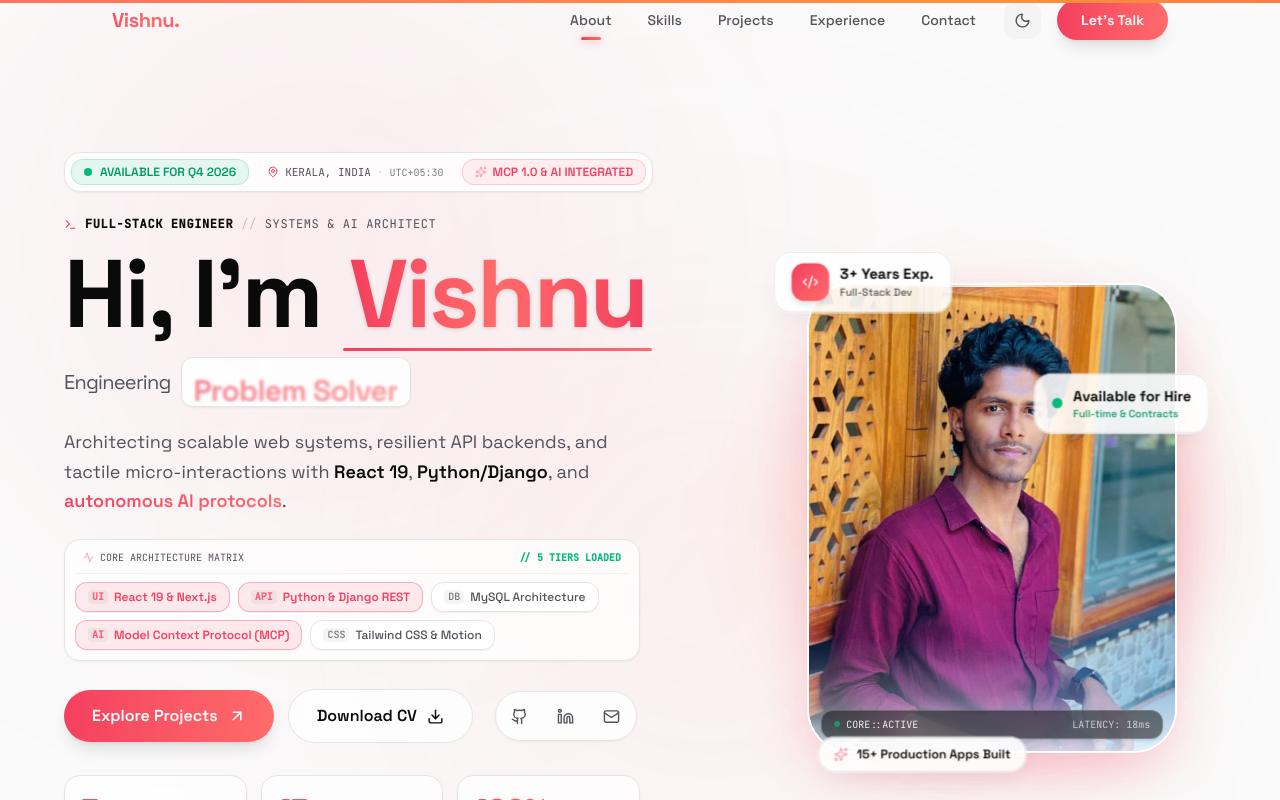
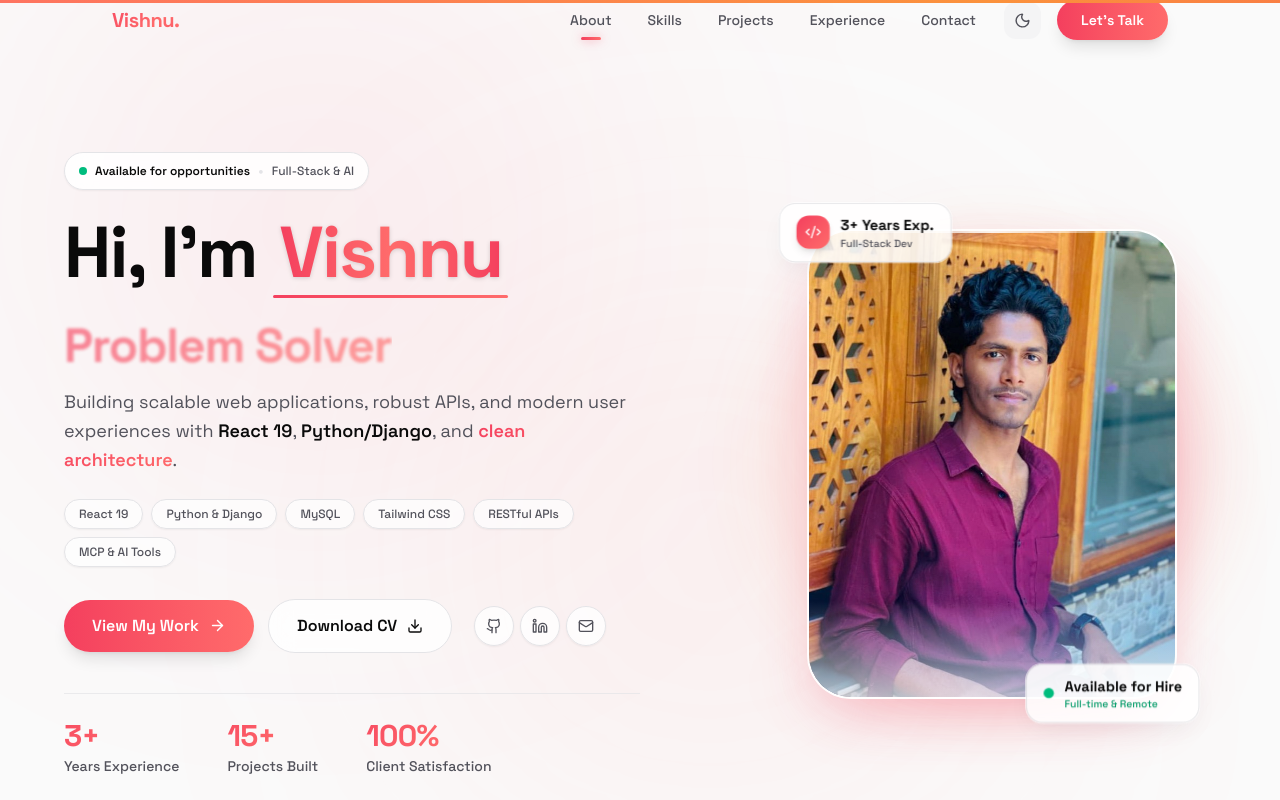
Before and after one commit to Vishnuvsh/portfolio-2.0, a React (Vite) app: page / in a window 1280 px wide. Shown: the top 800 px of the page. Built offline with nearby package versions, Linux system fonts and the light colour scheme.

Commit message:
feat(hero): simplify hero section with clean, elegant and attractive design

```diff
--- a/src/App.jsx
+++ b/src/App.jsx
@@ -924,23 +924,14 @@ function CentralCutoutPortrait({ scrollYProgress }) {
             }}
           />
           <div className="absolute inset-0 bg-gradient-to-tr from-[var(--color-accent)]/15 via-transparent to-[var(--color-accent-2)]/20 pointer-events-none mix-blend-overlay z-10" />
-          <div className="absolute inset-x-0 bottom-0 h-28 bg-gradient-to-t from-[var(--color-bg-base)]/80 via-[var(--color-bg-base)]/30 to-transparent pointer-events-none z-10" />
+          <div className="absolute inset-x-0 bottom-0 h-24 bg-gradient-to-t from-[var(--color-bg-base)]/70 to-transparent pointer-events-none z-10" />
           <div className="absolute inset-0 bg-gradient-to-br from-white/30 via-transparent to-transparent opacity-0 group-hover:opacity-100 transition-opacity duration-500 pointer-events-none z-20" />
-
-          {/* 2026 In-Portrait Telemetry Capsule */}
-          <div className="absolute bottom-3 inset-x-3 z-20 flex items-center justify-between px-3 py-1.5 rounded-xl bg-black/50 dark:bg-black/70 backdrop-blur-md border border-white/20 text-[10px] font-mono text-white/90 shadow-sm">
-            <span className="flex items-center gap-1.5">
-              <span className="h-1.5 w-1.5 rounded-full bg-emerald-400 animate-pulse" />
-              <span>CORE::ACTIVE</span>
-            </span>
-            <span className="opacity-75">LATENCY: 18ms</span>
-          </div>
         </div>
 
-        {/* Orbiting Satellite Badges (Responsive positioning without mobile clipping) */}
-        <motion.div style={{ y: badgeExpY, z: 55 }} className="absolute -top-3 -left-2 sm:-top-5 sm:-left-6 z-30">
-          <div className="glass-premium rounded-2xl px-3 py-2 sm:px-4 sm:py-2.5 shadow-xl border border-white/80 dark:border-white/10 flex items-center gap-2.5 backdrop-blur-xl">
-            <div className="w-8 h-8 sm:w-9 sm:h-9 rounded-xl bg-gradient-to-br from-[var(--color-accent)] to-[var(--color-accent-2)] flex items-center justify-center text-white shadow-md shadow-[var(--color-accent)]/30 flex-shrink-0">
+        {/* Orbiting Satellite Badges (Simple, Elegant & Non-Intrusive) */}
+        <motion.div style={{ y: badgeExpY, z: 50 }} className="absolute -top-3 -left-2 sm:-top-4 sm:-left-5 z-30">
+          <div className="glass-premium rounded-2xl px-3 py-2 sm:px-4 sm:py-2.5 shadow-lg border border-white/80 dark:border-white/10 flex items-center gap-2.5 backdrop-blur-xl">
+            <div className="w-8 h-8 rounded-xl bg-gradient-to-br from-[var(--color-accent)] to-[var(--color-accent-2)] flex items-center justify-center text-white shadow-md shadow-[var(--color-accent)]/30 flex-shrink-0">
               <Code2 size={16} />
             </div>
             <div>
@@ -950,23 +941,16 @@ function CentralCutoutPortrait({ scrollYProgress }) {
           </div>
         </motion.div>
 
-        <motion.div style={{ y: badgeAvailY, z: 45 }} className="absolute top-20 -right-2 sm:top-24 sm:-right-6 z-30">
-          <div className="glass-premium rounded-2xl px-3 py-2 sm:px-4 sm:py-2.5 shadow-xl border border-white/80 dark:border-white/10 flex items-center gap-2.5 backdrop-blur-xl">
+        <motion.div style={{ y: badgeAvailY, z: 40 }} className="absolute -bottom-3 -right-2 sm:-bottom-4 sm:-right-4 z-30">
+          <div className="glass-premium rounded-2xl px-3 py-2 sm:px-4 sm:py-2.5 shadow-lg border border-white/80 dark:border-white/10 flex items-center gap-2.5 backdrop-blur-xl">
             <div className="relative flex h-2.5 w-2.5 flex-shrink-0">
               <span className="animate-ping absolute inline-flex h-full w-full rounded-full bg-emerald-400 opacity-75" />
               <span className="relative inline-flex rounded-full h-2.5 w-2.5 bg-emerald-500" />
             </div>
             <div>
               <div className="text-xs sm:text-sm font-bold text-[var(--color-text-main)]">Available for Hire</div>
-              <div className="text-[10px] text-emerald-600 dark:text-emerald-400 font-medium">Full-time & Contracts</div>
+              <div className="text-[10px] text-emerald-600 dark:text-emerald-400 font-medium">Full-time &amp; Remote</div>
             </div>
-          </div>
-        </motion.div>
-
-        <motion.div style={{ y: badgeStatsY, z: 35 }} className="absolute -bottom-3 left-1/2 -translate-x-1/2 sm:translate-x-0 sm:left-4 z-30 flex">
-          <div className="glass-premium rounded-2xl px-3.5 py-2 shadow-lg border border-white/80 dark:border-white/10 flex items-center gap-2 backdrop-blur-xl whitespace-nowrap">
-            <Sparkles size={14} className="text-[var(--color-accent)] animate-pulse" />
-            <span className="text-xs font-semibold text-[var(--color-text-main)]">15+ Production Apps Built</span>
           </div>
         </motion.div>
       </motion.div>
@@ -1003,7 +987,7 @@ function Hero() {
     <section
       id="hero"
       ref={heroRef}
-      className="relative min-h-[92vh] sm:min-h-[96vh] lg:min-h-screen flex flex-col justify-between pt-24 sm:pt-32 pb-6 sm:pb-8 px-4 sm:px-6 lg:px-12 xl:px-16 overflow-hidden"
+      className="relative min-h-[92vh] sm:min-h-[96vh] lg:min-h-screen flex flex-col justify-between pt-26 sm:pt-32 pb-8 px-4 sm:px-6 lg:px-12 xl:px-16 overflow-hidden"
     >
       {/* Background Volumetric Mesh Glows */}
       <div className="absolute top-1/4 left-1/4 -translate-x-1/2 -translate-y-1/2 w-[550px] h-[550px] bg-[var(--color-accent)]/8 rounded-full blur-[140px] pointer-events-none" />
@@ -1012,141 +996,94 @@ function Hero() {
       <div className="container mx-auto max-w-7xl relative z-10 my-auto py-4 lg:py-6">
         <div className="grid grid-cols-1 lg:grid-cols-12 gap-12 lg:gap-8 xl:gap-14 items-center">
 
-          {/* Left Column: Headlines, Bio, Tech Stack, CTAs, Stats */}
+          {/* Left Column: Simple, Clean & High-Impact */}
           <div className="lg:col-span-7 flex flex-col items-center lg:items-start text-center lg:text-left order-1">
 
-            {/* 2026 Unified Cyber-Spatial Telemetry Dock */}
+            {/* Simple, Elegant Status Pill */}
             <motion.div
               initial={{ opacity: 0, y: 15 }}
               animate={{ opacity: 1, y: 0 }}
               transition={{ duration: 0.5 }}
-              className="inline-flex flex-wrap items-center justify-center lg:justify-start gap-2 p-1.5 rounded-2xl border border-[var(--color-border)] bg-[var(--color-bg-surface)]/80 backdrop-blur-xl shadow-xs mb-6 max-w-full"
+              className="inline-flex items-center gap-2 px-3.5 py-1.5 rounded-full border border-[var(--color-border)] bg-[var(--color-bg-surface)]/85 backdrop-blur-md shadow-xs mb-6"
             >
-              {/* Radar Status Badge */}
-              <div className="flex items-center gap-2 px-3 py-1 rounded-xl bg-emerald-500/10 text-emerald-600 dark:text-emerald-400 border border-emerald-500/20 text-xs font-semibold">
-                <span className="relative flex h-2 w-2">
-                  <span className="animate-ping absolute inline-flex h-full w-full rounded-full bg-emerald-400 opacity-75" />
-                  <span className="relative inline-flex rounded-full h-2 w-2 bg-emerald-500" />
-                </span>
-                <span>AVAILABLE FOR Q4 2026</span>
-              </div>
-
-              {/* Location Coordinate */}
-              <div className="hidden sm:flex items-center gap-1.5 px-2.5 py-1 text-[11px] font-mono text-[var(--color-text-muted)]">
-                <MapPin size={12} className="text-[var(--color-accent)]" />
-                <span>KERALA, INDIA</span>
-                <span className="text-[var(--color-border)]">•</span>
-                <span className="text-[10px] opacity-75">UTC+05:30</span>
-              </div>
-
-              {/* MCP Protocol Signal */}
-              <div className="flex items-center gap-1.5 px-3 py-1 rounded-xl bg-[var(--color-accent)]/8 text-[var(--color-accent)] border border-[var(--color-accent)]/20 text-xs font-semibold">
-                <Sparkles size={12} className="text-[var(--color-accent)] animate-pulse" />
-                <span>MCP 1.0 &amp; AI INTEGRATED</span>
-              </div>
+              <span className="relative flex h-2 w-2">
+                <span className="animate-ping absolute inline-flex h-full w-full rounded-full bg-emerald-400 opacity-75" />
+                <span className="relative inline-flex rounded-full h-2 w-2 bg-emerald-500" />
+              </span>
+              <span className="text-xs font-semibold text-[var(--color-text-main)]">Available for opportunities</span>
+              <span className="text-[var(--color-border)]">•</span>
+              <span className="text-xs text-[var(--color-text-muted)] font-medium">Full-Stack &amp; AI</span>
             </motion.div>
 
-            {/* Eyebrow & Main Headline */}
-            <div className="mb-5 w-full">
-              <motion.div
-                initial={{ opacity: 0, y: 12 }}
-                animate={{ opacity: 1, y: 0 }}
-                transition={{ duration: 0.5, delay: 0.1 }}
-                className="flex items-center justify-center lg:justify-start gap-2 font-mono text-xs uppercase tracking-wider text-[var(--color-text-muted)] mb-3"
-              >
-                <Terminal size={13} className="text-[var(--color-accent)]" />
-                <span className="font-semibold text-[var(--color-text-main)]">FULL-STACK ENGINEER</span>
-                <span className="opacity-30">//</span>
-                <span>SYSTEMS &amp; AI ARCHITECT</span>
-              </motion.div>
-
+            {/* Clean, Bold Headline */}
+            <div className="mb-4 w-full">
               <motion.h1
                 initial={{ opacity: 0, y: 20 }}
                 animate={{ opacity: 1, y: 0 }}
-                transition={{ duration: 0.7, delay: 0.15 }}
-                className="text-4xl sm:text-6xl md:text-7xl xl:text-8xl font-black tracking-tight leading-[1.05] text-[var(--color-text-main)] mb-3"
+                transition={{ duration: 0.7, delay: 0.1 }}
+                className="text-4xl sm:text-6xl md:text-7xl font-extrabold tracking-tight leading-[1.08] text-[var(--color-text-main)] mb-3"
               >
                 Hi, I'm <SparklesText text="Vishnu" />
               </motion.h1>
 
-              {/* Dynamic Kinetic Role Cockpit */}
+              {/* Dynamic Kinetic Role Title */}
               <motion.div
                 initial={{ opacity: 0, y: 15 }}
                 animate={{ opacity: 1, y: 0 }}
-                transition={{ duration: 0.6, delay: 0.25 }}
-                className="flex items-center justify-center lg:justify-start gap-2.5 text-xl sm:text-2xl md:text-3xl font-bold tracking-tight text-[var(--color-text-main)] min-h-[1.5em]"
+                transition={{ duration: 0.6, delay: 0.2 }}
+                className="text-2xl sm:text-4xl md:text-5xl font-bold tracking-tight text-[var(--color-text-main)] min-h-[1.4em] flex items-center justify-center lg:justify-start"
               >
-                <span className="text-[var(--color-text-muted)] font-normal text-base sm:text-xl">Engineering</span>
-                <div className="inline-flex items-center px-3 py-1 rounded-xl bg-[var(--color-bg-surface)]/90 border border-[var(--color-border)] shadow-xs">
-                  <RoleMorpher roles={ROLES} />
-                </div>
+                <RoleMorpher roles={ROLES} />
               </motion.div>
             </div>
 
-            {/* Description */}
+            {/* Clean, Impactful Bio */}
             <motion.p
               initial={{ opacity: 0, y: 15 }}
               animate={{ opacity: 1, y: 0 }}
-              transition={{ duration: 0.6, delay: 0.35 }}
-              className="text-sm sm:text-lg text-[var(--color-text-muted)] max-w-xl leading-relaxed mb-6 font-normal"
+              transition={{ duration: 0.6, delay: 0.3 }}
+              className="text-base sm:text-lg text-[var(--color-text-muted)] max-w-xl leading-relaxed mb-6 font-normal"
             >
-              Architecting scalable web systems, resilient API backends, and tactile micro-interactions with{' '}
+              Building scalable web applications, robust APIs, and modern user experiences with{' '}
               <span className="text-[var(--color-text-main)] font-semibold">React 19</span>,{' '}
               <span className="text-[var(--color-text-main)] font-semibold">Python/Django</span>, and{' '}
-              <span className="text-gradient-static font-semibold">autonomous AI protocols</span>.
+              <span className="text-gradient-static font-semibold">clean architecture</span>.
             </motion.p>
 
-            {/* 2026 Core Stack Console (Modular Matrix Dock) */}
+            {/* Simple & Airy Tech Stack Pills */}
             <motion.div
               initial={{ opacity: 0, y: 15 }}
               animate={{ opacity: 1, y: 0 }}
-              transition={{ duration: 0.6, delay: 0.45 }}
-              className="w-full max-w-xl mb-7"
+              transition={{ duration: 0.6, delay: 0.4 }}
+              className="flex flex-wrap items-center justify-center lg:justify-start gap-2 mb-8 max-w-xl"
             >
-              <div className="p-2 sm:p-2.5 rounded-2xl border border-[var(--color-border)] bg-[var(--color-bg-surface)]/70 backdrop-blur-md shadow-xs">
-                <div className="flex items-center justify-between px-2 pb-2 text-[10px] font-mono uppercase text-[var(--color-text-muted)] border-b border-[var(--color-border)]/50 mb-2">
-                  <div className="flex items-center gap-1.5">
-                    <Activity size={11} className="text-[var(--color-accent)] animate-pulse" />
-                    <span>CORE ARCHITECTURE MATRIX</span>
-                  </div>
-                  <span className="text-emerald-500 font-semibold">// 5 TIERS LOADED</span>
-                </div>
-                <div className="flex flex-wrap items-center justify-center lg:justify-start gap-1.5 sm:gap-2">
-                  {[
-                    { tier: 'UI', name: 'React 19 & Next.js', highlight: true },
-                    { tier: 'API', name: 'Python & Django REST', highlight: true },
-                    { tier: 'DB', name: 'MySQL Architecture', highlight: false },
-                    { tier: 'AI', name: 'Model Context Protocol (MCP)', highlight: true },
-                    { tier: 'CSS', name: 'Tailwind CSS & Motion', highlight: false },
-                  ].map((tech) => (
-                    <span
-                      key={tech.name}
-                      className={`inline-flex items-center gap-1.5 px-3 py-1.5 text-xs font-medium rounded-xl border transition-all duration-300 hover:scale-105 cursor-default shadow-2xs ${
-                        tech.highlight
-                          ? 'border-[var(--color-accent)]/35 bg-[var(--color-accent)]/10 text-[var(--color-accent)] font-semibold'
-                          : 'border-[var(--color-border)] bg-[var(--color-bg-surface)]/90 text-[var(--color-text-muted)] hover:border-[var(--color-accent)]/40 hover:text-[var(--color-text-main)]'
-                      }`}
-                    >
-                      <span className="font-mono text-[10px] px-1 py-0.2 rounded bg-black/5 dark:bg-white/10 opacity-80">
-                        {tech.tier}
-                      </span>
-                      <span>{tech.name}</span>
-                    </span>
-                  ))}
-                </div>
-              </div>
+              {[
+                'React 19',
+                'Python & Django',
+                'MySQL',
+                'Tailwind CSS',
+                'RESTful APIs',
+                'MCP & AI Tools',
+              ].map((tech) => (
+                <span
+                  key={tech}
+                  className="px-3.5 py-1.5 rounded-full border border-[var(--color-border)] bg-[var(--color-bg-surface)]/70 text-xs font-medium text-[var(--color-text-muted)] hover:text-[var(--color-accent)] hover:border-[var(--color-accent)]/40 hover:bg-[var(--color-accent)]/5 transition-all duration-300 cursor-default shadow-xs"
+                >
+                  {tech}
+                </span>
+              ))}
             </motion.div>
 
-            {/* CTAs & Socials Deck */}
+            {/* Clean CTAs & Socials Deck */}
             <motion.div
               initial={{ opacity: 0, y: 15 }}
               animate={{ opacity: 1, y: 0 }}
-              transition={{ duration: 0.6, delay: 0.55 }}
-              className="flex flex-wrap items-center justify-center lg:justify-start gap-3.5 mb-8 w-full"
+              transition={{ duration: 0.6, delay: 0.5 }}
+              className="flex flex-wrap items-center justify-center lg:justify-start gap-3.5 mb-10 w-full"
             >
               <MagneticButton href="#projects" variant="primary">
-                Explore Projects
-                <ArrowUpRight size={18} />
+                View My Work
+                <ArrowRight size={17} />
               </MagneticButton>
               <MagneticButton
                 href="https://resilient-genie-df3d71.netlify.app/VishnuV%20-%20Python%20Developer.pdf"
@@ -1155,11 +1092,11 @@ function Hero() {
                 variant="secondary"
               >
                 Download CV
-                <Download size={17} />
+                <Download size={16} />
               </MagneticButton>
 
-              {/* Connected Social Dock */}
-              <div className="flex items-center gap-1.5 p-1 rounded-full border border-[var(--color-border)] bg-[var(--color-bg-surface)]/80 backdrop-blur-md shadow-xs sm:ml-2">
+              {/* Minimal Social Dock */}
+              <div className="flex items-center gap-1.5 sm:ml-2">
                 {HERO_SOCIALS.map((social) => {
                   if (social.label === 'Email') {
                     return (
@@ -1168,9 +1105,9 @@ function Hero() {
                         onClick={handleCopyEmail}
                         title={emailCopied ? 'Email Copied!' : 'Copy Email (vishnuvsh44@gmail.com)'}
                         aria-label="Copy Email Address"
-                        className="relative flex items-center justify-center w-10 h-10 rounded-full text-[var(--color-text-muted)] hover:text-[var(--color-accent)] hover:bg-[var(--color-accent)]/10 transition-all duration-200 cursor-pointer"
+                        className="relative flex items-center justify-center w-10 h-10 rounded-full border border-[var(--color-border)] bg-[var(--color-bg-surface)]/80 text-[var(--color-text-muted)] hover:text-[var(--color-accent)] hover:border-[var(--color-accent)]/40 hover:bg-[var(--color-accent)]/10 transition-all duration-200 cursor-pointer shadow-xs"
                       >
-                        {emailCopied ? <Check size={17} className="text-emerald-500" /> : <social.icon size={17} />}
+                        {emailCopied ? <Check size={16} className="text-emerald-500" /> : <social.icon size={16} />}
                         {emailCopied && (
                           <span className="absolute -top-8 left-1/2 -translate-x-1/2 px-2 py-0.5 rounded bg-emerald-600 text-white text-[10px] font-mono whitespace-nowrap shadow-md">
                             COPIED!
@@ -1186,41 +1123,40 @@ function Hero() {
                       target={social.href.startsWith('http') ? '_blank' : undefined}
                       rel={social.href.startsWith('http') ? 'noopener noreferrer' : undefined}
                       aria-label={social.label}
-                      className="flex items-center justify-center w-10 h-10 rounded-full text-[var(--color-text-muted)] hover:text-[var(--color-accent)] hover:bg-[var(--color-accent)]/10 transition-all duration-200 cursor-pointer"
+                      className="flex items-center justify-center w-10 h-10 rounded-full border border-[var(--color-border)] bg-[var(--color-bg-surface)]/80 text-[var(--color-text-muted)] hover:text-[var(--color-accent)] hover:border-[var(--color-accent)]/40 hover:bg-[var(--color-accent)]/10 transition-all duration-200 cursor-pointer shadow-xs"
                     >
-                      <social.icon size={17} />
+                      <social.icon size={16} />
                     </a>
                   );
                 })}
               </div>
             </motion.div>
 
-            {/* 2026 Connected Bento HUD Impact Strip */}
+            {/* Simple, Elegant Horizontal Stat Highlights */}
             <motion.div
               initial={{ opacity: 0, y: 15 }}
               animate={{ opacity: 1, y: 0 }}
-              transition={{ duration: 0.6, delay: 0.65 }}
-              className="w-full max-w-xl grid grid-cols-3 gap-2.5 sm:gap-3.5"
+              transition={{ duration: 0.6, delay: 0.6 }}
+              className="w-full max-w-xl flex items-center justify-between sm:justify-start sm:gap-12 pt-6 border-t border-[var(--color-border)]/70"
             >
               {[
-                { value: '3+', label: 'Years Experience', sub: 'Enterprise & Scale' },
-                { value: '15+', label: 'Production Apps', sub: 'Full-Cycle Delivery' },
-                { value: '100%', label: 'Quality & CSAT', sub: 'Zero-Debt Delivery' },
+                { value: '3+', label: 'Years Experience' },
+                { value: '15+', label: 'Projects Built' },
+                { value: '100%', label: 'Client Satisfaction' },
               ].map((stat, i) => (
-                <div
-                  key={i}
-                  className="relative group rounded-2xl border border-[var(--color-border)] bg-[var(--color-bg-surface)]/70 backdrop-blur-md p-3 sm:p-4 text-center lg:text-left transition-all duration-300 hover:border-[var(--color-accent)]/40 hover:-translate-y-0.5 shadow-xs overflow-hidden"
-                >
-                  <div className="absolute inset-x-0 top-0 h-[2px] bg-gradient-to-r from-transparent via-[var(--color-accent)]/40 to-transparent opacity-0 group-hover:opacity-100 transition-opacity duration-300" />
-                  <div className="text-xl sm:text-2xl md:text-3xl font-black text-gradient tracking-tight">{stat.value}</div>
-                  <div className="text-xs sm:text-sm font-bold text-[var(--color-text-main)] mt-0.5 leading-tight">{stat.label}</div>
-                  <div className="hidden sm:block text-[10px] font-mono text-[var(--color-text-muted)] mt-1">{stat.sub}</div>
+                <div key={i} className="text-center sm:text-left">
+                  <div className="text-2xl sm:text-3xl font-extrabold text-gradient tracking-tight">
+                    {stat.value}
+                  </div>
+                  <div className="text-xs sm:text-sm font-medium text-[var(--color-text-muted)] mt-0.5">
+                    {stat.label}
+                  </div>
                 </div>
               ))}
             </motion.div>
           </div>
 
-          {/* Right Column: 3D Portrait with Orbiting Satellites */}
+          {/* Right Column: Clean 3D Portrait */}
           <div className="lg:col-span-5 flex justify-center lg:justify-end order-2">
             <CentralCutoutPortrait scrollYProgress={scrollYProgress} />
           </div>
```
